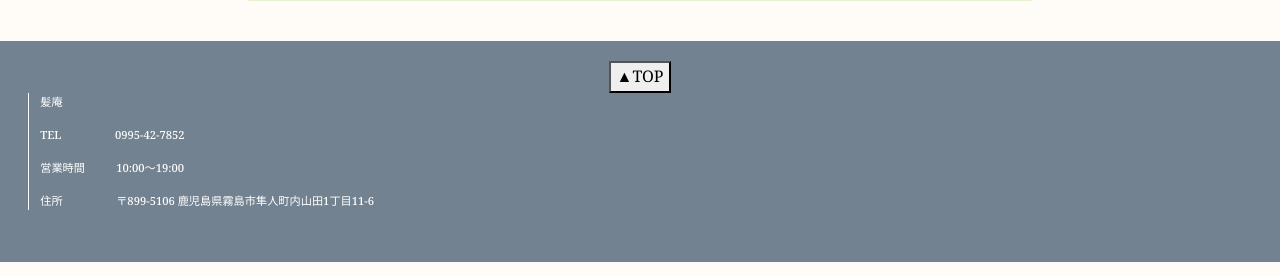
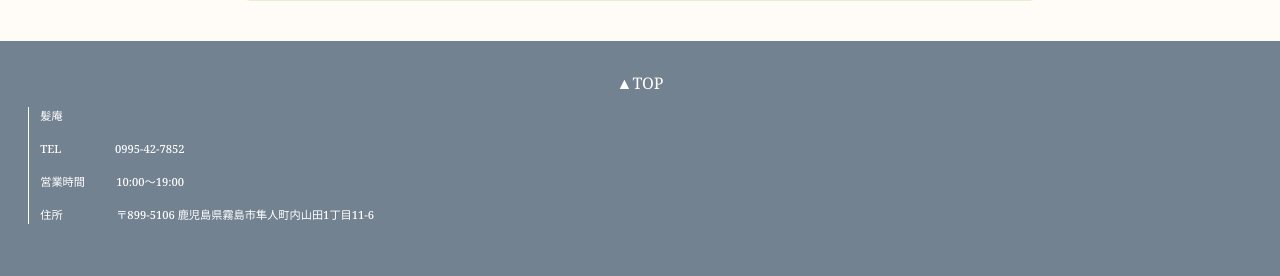
Before and after one commit to Naru081/salon-site, a PHP site: page /html/index.html in a window 1280 px wide. Shown: the part 3072-3348 px from the top of the page. Run offline with PHP 8.4, Linux system fonts and the light colour scheme.

Commit message:
ボタンのレイアウトを追加
footerのボタンのレイアウトを変更しました。

```diff
--- a/css/style.css
+++ b/css/style.css
@@ -313,3 +313,13 @@ p.menu-text{
 #footer span.info3{
     margin-left: 3em;
 }
+
+/* ボタンのレイアウト */
+#footer button {
+    background-color: #47e40e00;
+    color: #fff;
+    padding: 10px;
+    border: none;
+    cursor: pointer;
+    font-size: 1em;
+}
```
